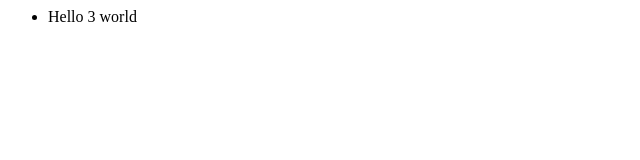
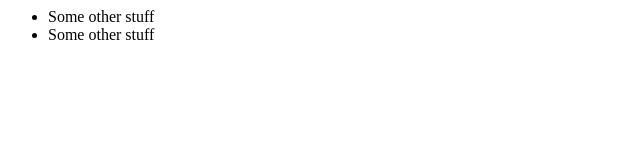
Before and after one commit to romanejaquez/sample-repository, a plain HTML site: page index.html in a window 1280 px wide. Shown: the whole page, without its empty margins (0-640 px from the left). Drawn offline with Linux system fonts and the light colour scheme.

Commit message:
change a line

```diff
--- a/index.html
+++ b/index.html
@@ -1,7 +1,8 @@
 <html>
 <body>
 <ul>
-    <li>Hello 3 world</li>
+    <li>Some other stuff</li>
+    <li>Some other stuff</li>
 </ul>
 </body>
 </html>
```
